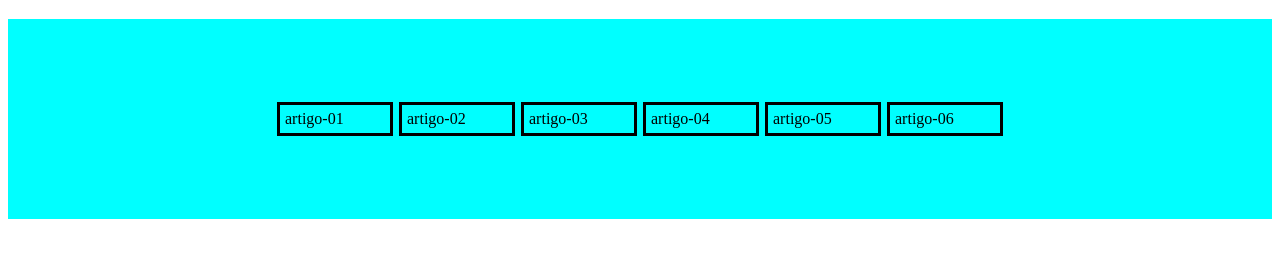
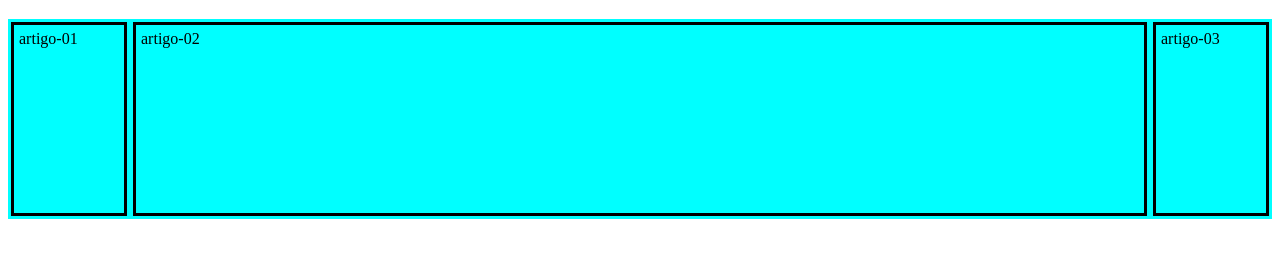
Before and after one commit to scrmoucher/csw, a plain HTML site: page aula 16/index.html in a window 1280 px wide. Shown: the part 61-318 px from the top of the page. Drawn offline with Linux system fonts and the light colour scheme.

Commit message:
Add files via upload

```diff
--- a/aula 16/index.html
+++ b/aula 16/index.html
@@ -13,16 +13,20 @@
             display: flex;
             flex-direction: row;
             flex-wrap: wrap;
-            justify-content: center;
+            /*justify-content: center;*/
             /*alight-itens:baseline;*/
 
-            align-content: space-around;
+           /*align-content: space-around;*/
         }
         .item{
             border-style: solid;
             padding: 5px;
             margin: 3px;
             width: 100px;
+
+        }
+        .article-02{
+            flex-grow: 3;
 
         }
 
@@ -49,18 +53,7 @@
 
         </article>
 
-        <article class="item article-04">
-            artigo-04
-        </article>
 
-        <article class="item article-05">
-            artigo-05
-        </article>
-
-        <article class="item article-06">
-            artigo-06
-
-        </article>
 
     </section>
 
```
